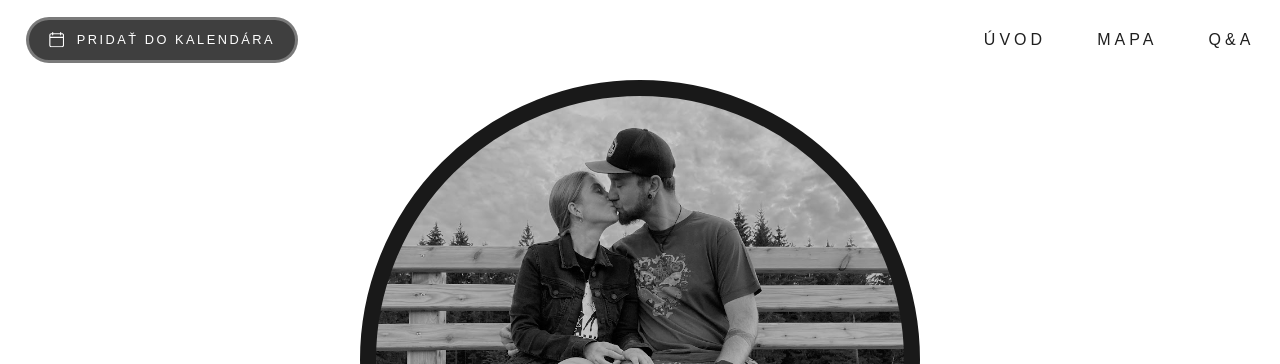
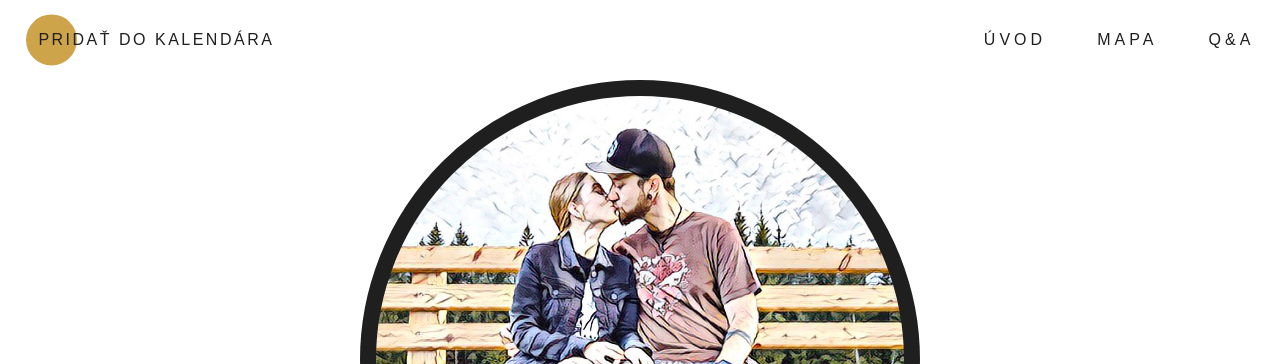
Before and after one commit to Luko248/our-wedding, a website: page index.html in a window 1280 px wide. Shown: the top 364 px of the page. Drawn offline with Linux system fonts and the light colour scheme; some packages are replaced by stand-ins of ours; a web font is replaced by a local one.

Commit message:
art test

```diff
--- a/index.html
+++ b/index.html
@@ -52,10 +52,7 @@
   </svg>
   <nav>
     <div class="container">
-      <a href="./dist/download/lucie_&_lukas_svatba.ics" class="button button--s" aria-label="Pridať do kalendára" rel="noopener">
-        <svg class="icon icon-calendar">
-          <use xlink:href="#icon-calendar"></use>
-        </svg>
+      <a href="./dist/download/lucie_&_lukas_svatba.ics" class="button" aria-label="Pridať do kalendára" rel="noopener">
         Pridať do kalendára
       </a>
       <ul>
@@ -79,6 +76,7 @@
       </div> -->
       <div class="header__container">
         <div class="header__img"></div>
+        <div class="header__img header__img--art"></div>
         <h1 data-before="Lucie & Lukáš">Lucie & Lukáš</h1>
         <span><time datetime="2023-09-02T13:00:00">2. 9. 2023</time></span>
       </div>
@@ -117,7 +115,8 @@
               <a href="https://www.google.com/maps/place/Penzi%C3%B3n+Kriv%C3%A1%C5%88/@49.4122802,18.567268,17z/data=!3m1!4b1!4m9!3m8!1s0x47146e7cadbec1ef:0xbd81420ef95d1998!5m2!4m1!1i2!8m2!3d49.4122767!4d18.5698483!16s%2Fg%2F11c533xp9_"
                 target="_blank" rel="external" aria-label="Navigovať pomocou Google Maps"
                 class="contact__button contact__button--google">
-                <img src="./dist/images/logos/google-maps.svg" alt="Google Maps logo" loading="lazy" width="80px" height="80px">
+                <img src="./dist/images/logos/google-maps.svg" alt="Google Maps logo" loading="lazy" width="80px"
+                  height="80px">
               </a>
             </div>
           </div>
--- a/scripts/_hearts.ts
+++ b/scripts/_hearts.ts
@@ -1,5 +1,5 @@
 export const initHearts = (): void => {
-    const header = document.querySelector('header') as HTMLElement;
+  const header = document.querySelector('.header__container') as HTMLElement;
 
   if (!header) {
     return;
@@ -25,7 +25,7 @@ export const initHearts = (): void => {
 
   function shouldGenerateHeart(): boolean {
     // Adjust the probability value as needed (20% = 0.2)
-      const probability = 0.05;
+    const probability = 0.3;
     return Math.random() < probability;
   }
 
--- a/styles/components/_button.scss
+++ b/styles/components/_button.scss
@@ -6,14 +6,18 @@
     .button {
         --shadow-alpha: .3;
         --button-min-width: 15rem;
-        --button-border-width: #{$gap-xs};
-        --button-background: var(--color-secondary--bg);
-        --button-color: #{$color-white};
-        --button-border-color: #{$color-secondary--trans};
-        --button-padding: clamp(#{$gap-m}, .4dvb, #{$gap-l}) clamp(#{$gap-m}, 2.5dvb, #{$gap-xl});
+        --button-background: var(--color-transparent);
+        --button-color: #{$color-secondary};
+        --button-padding-inline: clamp(#{$gap-m}, 1dvi, #{$gap-xl});
+        --button-padding-block: clamp(#{$gap-m}, 1dvb, #{$gap-l});
         --button-font-size: clamp(#{$gap-s}, 1em, #{$gap-l});
         --button-cursor: pointer;
         --button-outline: none;
+        --button-before_inline-size: #{$gap-2xl};
+
+        @include mq-hover {
+            --button-before_inline-size: 100%;
+        }
 
         &--secondary {
             --button-color: #{$color-white};
@@ -21,7 +25,7 @@
             --button-background: #{$color-secondary};
         }
 
-        &--s{
+        &--s {
             --button-font-size: clamp(#{$gap-s}, 1em, #{$gap-m});
             text-transform: uppercase;
         }
@@ -29,7 +33,7 @@
 
     .button {
         @include border-radius(full);
-        @include border-set-all(var(--button-border-width), solid, var(--button-border-color));
+        position: relative;
         display: inline-flex;
         flex-flow: row nowrap;
         align-items: center;
@@ -37,7 +41,8 @@
         width: auto;
         min-width: var(--button-min-width);
         gap: $gap-m;
-        padding: var(--button-padding);
+        padding-block: var(--button-padding-block);
+        padding-inline: var(--button-padding-inline);
         background-color: var(--button-background);
         font-family: var(--font-text);
         font-size: var(--button-font-size);
@@ -46,24 +51,32 @@
         color: var(--button-color);
         text-align: center;
         text-decoration: none;
+        text-transform: uppercase;
         transition: background-color $trans-time ease-in-out;
         cursor: pointer;
-        backdrop-filter: blur($gap-s);
 
         &:focus:not(:focus-visible) {
             outline: var(--button-outline);
         }
 
-        @include mq-hover {
-            --button-background: var(--color-secondary--hover);
-            --button-border-color: #{$color-secondary};
-
+        &:before {
+            @include border-radius(full);
+            position: absolute;
+            inset: 50% auto auto 0;
+            content: '';
+            inline-size: var(--button-before_inline-size);
+            block-size: $gap-2xl;
+            background-color: var(--color-primary);
+            translate: 0 -50%;
+            transition: inline-size $trans-time ease-in-out;
+            z-index: -1;
         }
 
-
-
-        >.icon {
+        >.icon,
+        >svg {
             --icon-size: 1.2em;
+            inline-size: var(--icon-size);
+            aspect-ratio: 1;
             fill: var(--button-color);
         }
     }
--- a/styles/components/_heart.scss
+++ b/styles/components/_heart.scss
@@ -13,8 +13,8 @@
     animation-iteration-count: forwards, forwards;
     animation-timing-function: linear, linear;
     z-index: 10;
+    pointer-events: none;
     -webkit-text-stroke: 0 $color-transparent;
-        pointer-events: none;
   }
 
   @keyframes bubble {
@@ -22,9 +22,12 @@
       opacity: 0;
       translate: -50% 0;
     }
-        30%, 70% {
+
+    30%,
+    70% {
       opacity: 1;
     }
+
     100% {
       opacity: 0;
       translate: -50% -100dvb;
@@ -35,6 +38,7 @@
     0% {
       transform: scale(1);
     }
+
     100% {
       transform: scale(5);
     }
--- a/styles/components/_nav.scss
+++ b/styles/components/_nav.scss
@@ -16,19 +16,21 @@
         // opacity: 0;
         // animation: showNav $trans-time forwards 2.5s linear;
         z-index: 9999;
+        backdrop-filter: blur($gap-s);
 
-        @include mq-responsive('tablet', max){
+
+        @include mq-responsive('tablet', max) {
             --nav_bg: var(--color-white);
         }
 
-        &.sticked{
+        &.sticked {
             --nav-height: 4rem;
             --nav_bg: #{$color-secondary};
             --nav_color: #{$color-white};
             --nav_shadow-color: #{$color-secondary};
         }
 
-        .container{
+        .container {
             @include flex-set(flex, row, nowrap, var(--gap-3xl), center, space-between);
         }
 
@@ -38,7 +40,7 @@
             margin: 0;
             list-style: none;
 
-            @include mq-responsive('tablet', max){
+            @include mq-responsive('tablet', max) {
                 --menu_display: none;
                 --menu_fd: column;
                 --menu_jc: center;
@@ -49,8 +51,8 @@
                 background-color: var(--color-white);
             }
 
-            &.open{
-                @include mq-responsive('tablet', max){
+            &.open {
+                @include mq-responsive('tablet', max) {
                     --menu_display: flex;
                 }
             }
@@ -58,7 +60,8 @@
             a {
                 font-family: var(--font-text);
                 font-size: var(--nav-link_font-size, clamp(1rem, 2dvb, $gap-l));
-                font-weight: 300;;
+                font-weight: 300;
+                ;
                 letter-spacing: 3pt;
                 color: var(--nav-link_color, currentColor);
                 text-decoration: var(--nav-item_text-decor, none);
@@ -68,18 +71,19 @@
                     --nav-item_text-decor: underline;
                 }
 
-                @include mq-responsive('tablet', max){
+                @include mq-responsive('tablet', max) {
                     --nav-link_color: var(--color-black);
                 }
             }
         }
     }
 
-    @keyframes showNav{
-        from{
+    @keyframes showNav {
+        from {
             opacity: 0;
         }
-        to{
+
+        to {
             opacity: 1;
         }
     }
--- a/styles/modules/_header.scss
+++ b/styles/modules/_header.scss
@@ -25,12 +25,12 @@
                 display: block;
                 padding-block-end: 10dvb;
                 margin: 0;
+                font-family: var(--font-title);
+                font-size: clamp(1rem, 35dvb, var(--max-font-size, 11rem));
+                color: hsl(0 0% 100% / 30%);
+                backgdrop-filter: blur(10px);
                 // background-color: $color-white;
                 pointer-events: none;
-                font-family: var(--font-title);
-                font-size: clamp(1rem, 35dvb, var(--max-font-size, 11rem));
-                color: hsl(0 0 100% / 30%);
-                backgdrop-filter: blur(10px);
                 -webkit-text-stroke: $gap-xs $color-secondary;
 
                 @include mq-responsive('desktop-s', max) {
@@ -68,12 +68,26 @@
             background-image: url('../images/kiss.jpg');
             background-position: center 10%;
             background-size: cover;
-            filter: grayscale(100%) brightness(80%);
+            opacity: 0;
+            // filter: grayscale(100%) brightness(80%);
             transition: filter .5s ease-in-out;
-            z-index: -1;
+            transition: opacity $trans-time $trans-fnc;
 
-            &:hover{
-                filter: grayscale(0%) brightness(100%);
+            &:hover {
+                // filter: grayscale(0%) brightness(100%);
+            }
+
+            &:has(+ .header__img--art:hover) {
+                opacity: 1;
+            }
+
+            &--art {
+                background-image: url('../images/kiss-art.jpg');
+                opacity: 1;
+
+                &:hover {
+                    opacity: 0;
+                }
             }
         }
 
```
Also changed, not shown: dist/images/kiss-art.jpg (added), dist/scripts/init.js, dist/styles/style.css, 2 other files. Lines whose indentation alone changed are shown as unchanged.
